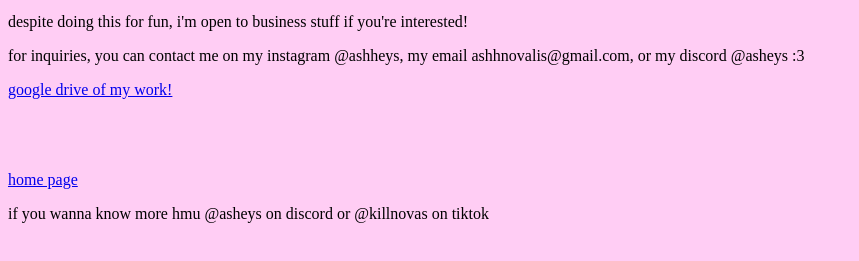
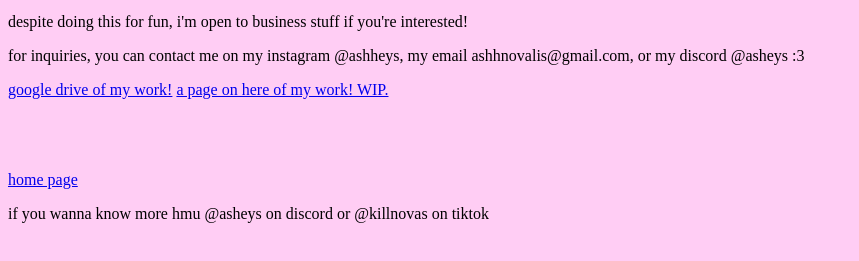
Before and after one commit to firefromheat/firefromheat.github.io, a plain HTML site: page portfolio.html in a window 1280 px wide. Shown: the part 127-388 px from the top of the page, without its empty margins (0-859 px from the left). Drawn offline with Linux system fonts and the light colour scheme.

Commit message:
Update portfolio.html

```diff
--- a/portfolio.html
+++ b/portfolio.html
@@ -6,7 +6,7 @@
 <p style="color: black">despite doing this for fun, i'm open to business stuff if you're interested!</p>
 <p style="color: black">for inquiries, you can contact me on my instagram @ashheys, my email ashhnovalis@gmail.com, or my discord @asheys :3 </p>
 <a href="https://drive.google.com/drive/folders/1-2g9jGsQXc3U8hx5L22AlGhsdhiQ7sFL?usp=sharing">google drive of my work!</a>
-
+<a href="https://firefromheat.github.io/work.html">a page on here of my work! WIP.</a>
 <br>
 <br>
 <br>
```
